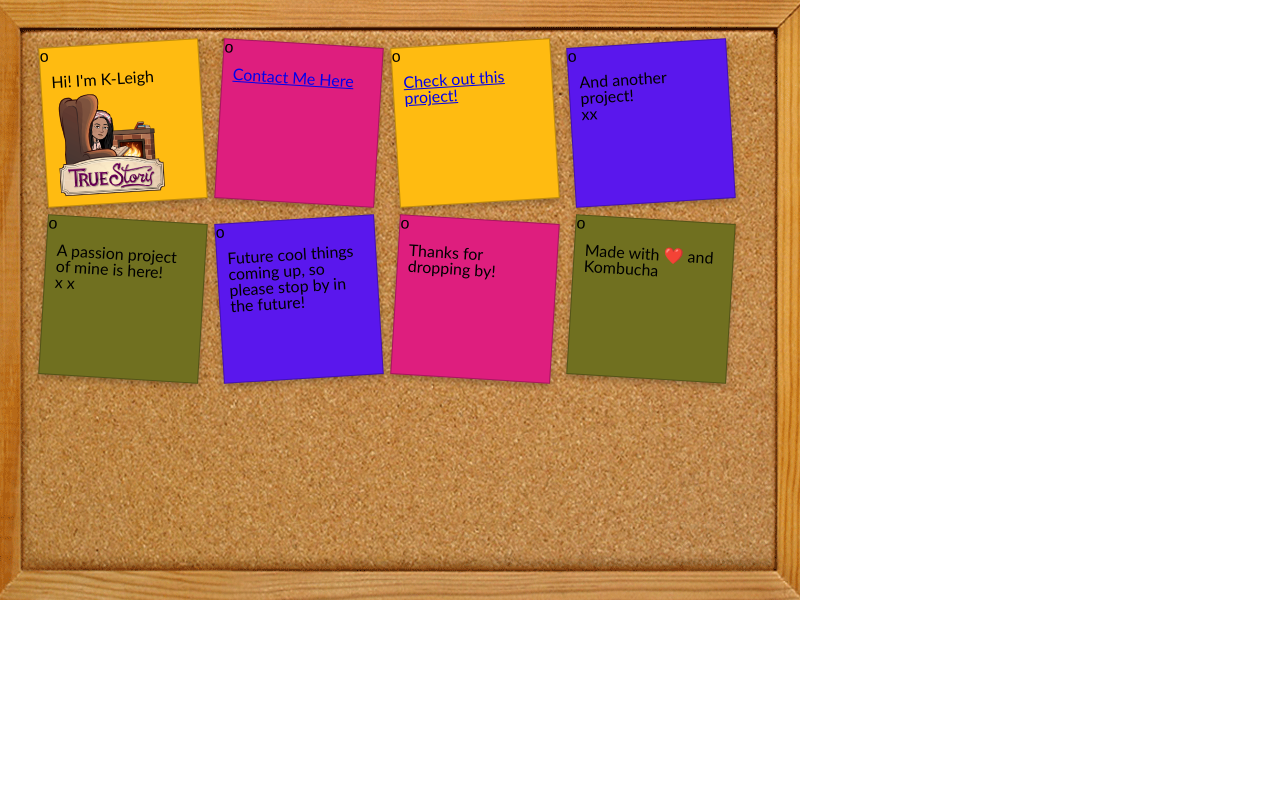
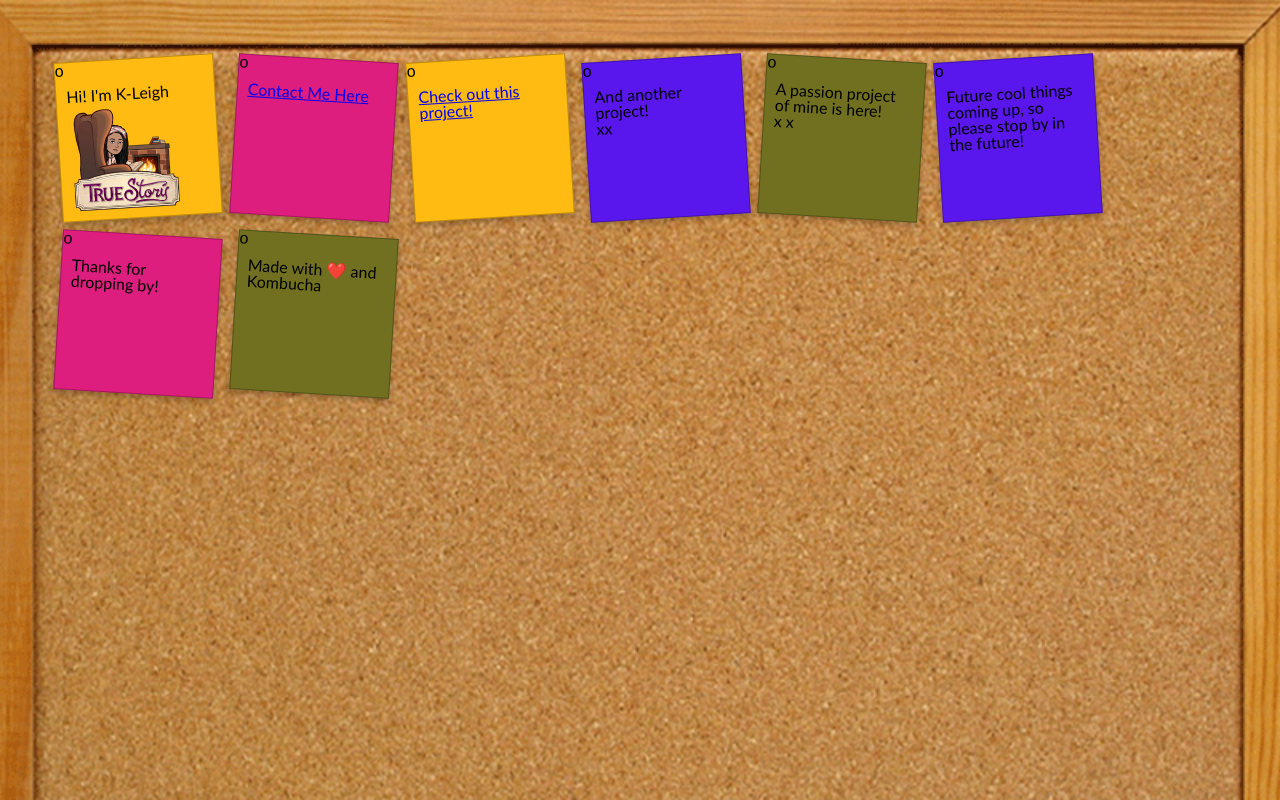
Before and after one commit to KristaMarbury/My-Calling-Card, a plain HTML site: page index.html in a window 1280 px wide. Drawn offline with Linux system fonts and the light colour scheme.

Commit message:
edits to fix the background issues

```diff
--- a/assets/style.css
+++ b/assets/style.css
@@ -1,9 +1,10 @@
+body {
+  background: url(./images/corkboard1.gif) no-repeat;
+  background-size: cover;
+}
+
 .frame {
-  background: url(./images/corkboard1.gif) no-repeat;
-  width: 800px;
-  height: 600px;
-  padding-top: 35px;
-  padding-left: 35px;
+  padding: 50px;
 }
 
 div img {
--- a/index.html
+++ b/index.html
@@ -23,7 +23,7 @@
         </article>
         <article class=" note sticky1">
             <div class="pin">o</div>
-            <div class="text"><a href="https://github.com/KristaMarbury/Code-Refactor-Horiseon">Check out this
+            <div class="text"><a href="https://kristamarbury.github.io/Code-Refactor-Horiseon/">Check out this
                     project!</a></div>
         </article>
         <article class="note sticky3">
```
